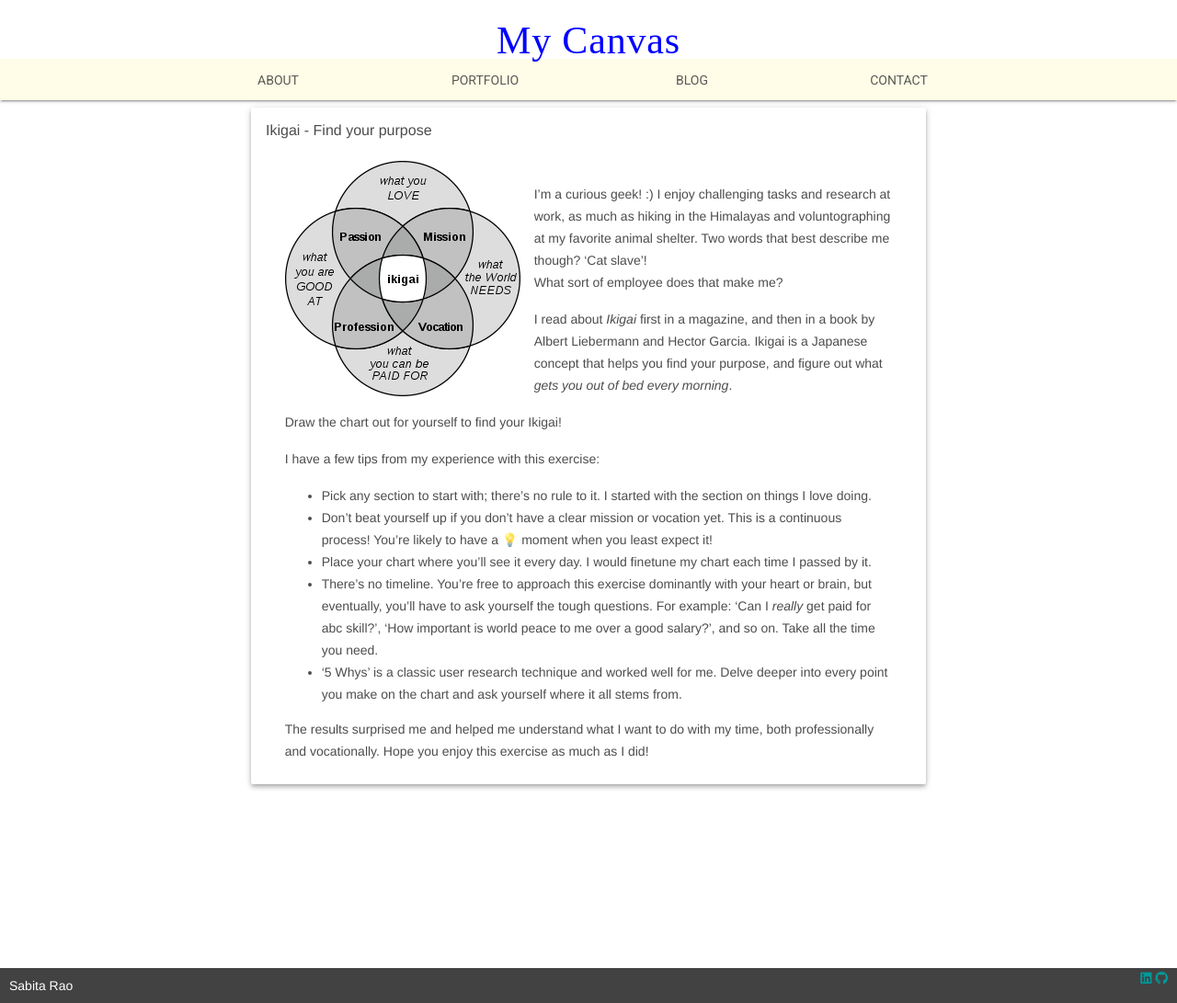
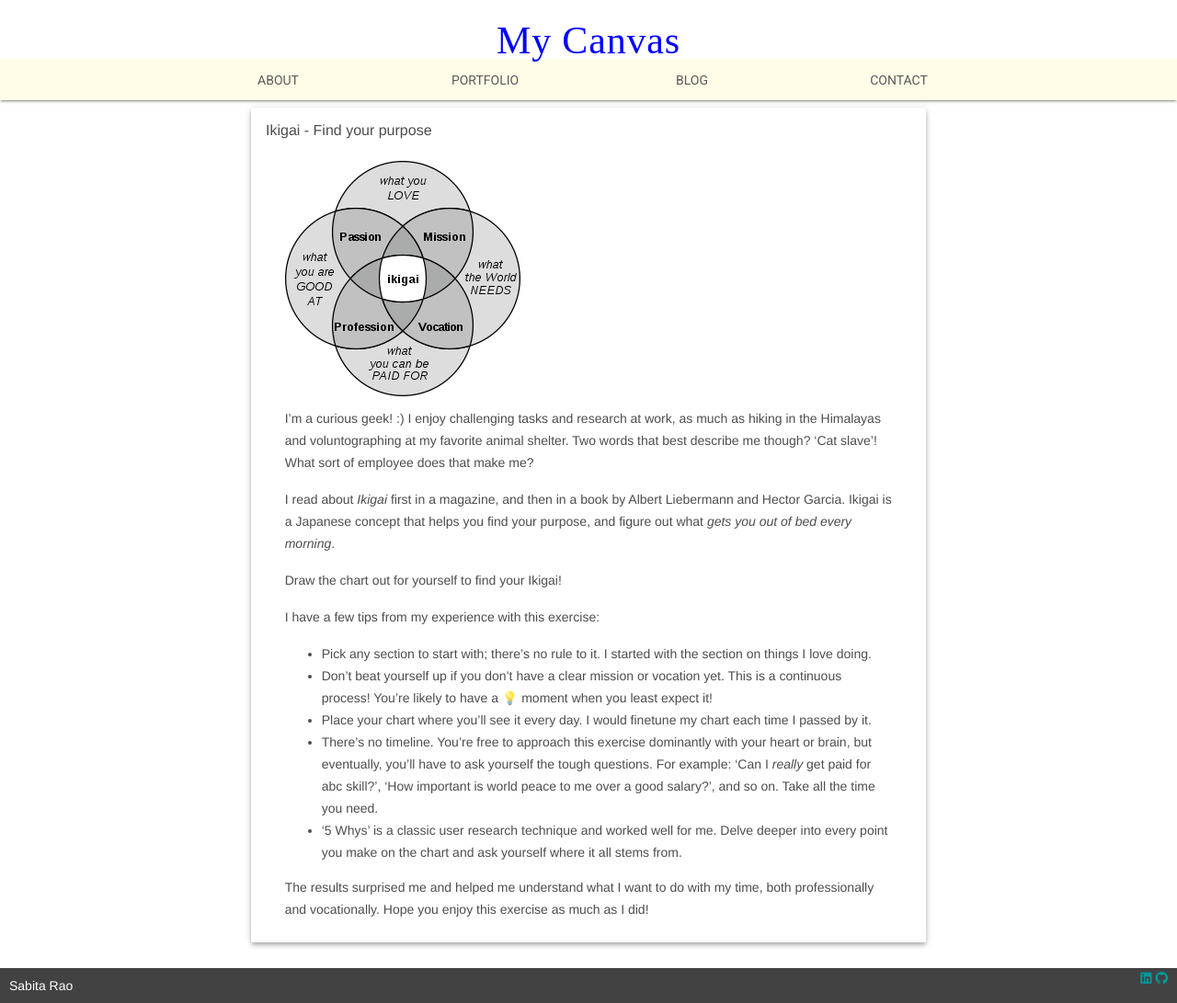
Before and after one commit to sabitarao/sabitarao.github.io, a Jekyll site: the page built from _posts/2020-04-12-ikigai.md, in a window 1280 px wide. Shown: the whole page at 92% size. Built offline with Jekyll 4.4.1, drawn with Linux system fonts in a browser that asks for light colours; nearby versions of some CDN libraries; emoji names are drawn with the system emoji font; some web fonts are replaced.

Commit message:
post align

```diff
--- a/_posts/2020-04-11-design-thinking-solo-writers.markdown
+++ b/_posts/2020-04-11-design-thinking-solo-writers.markdown
@@ -4,7 +4,7 @@ title: "Design Thinking for Solo Technical Writers"
 show: true
 comments: true
 ---
-<img src="/assets/restless-reinvention.PNG" align ="right">
+<img src="/assets/restless-reinvention.PNG" align ="middle">
 I'm an IBM-certified [Design Thinking Co-Creator](https://www.youracclaim.com/badges/231db2da-f36e-44e0-8cdc-af5ab45c6db0/public_url). It's serendipity! I stumbled upon IBM's [series](https://www.ibm.com/design/thinking/page/courses/Practitioner) while googling unrelated topics.
 What does design thinking have to do with writing, or any task, really?
 
--- a/_posts/2020-04-12-ikigai.md
+++ b/_posts/2020-04-12-ikigai.md
@@ -4,7 +4,7 @@ title: "Ikigai - Find your purpose"
 show: true
 comments: true
 ---
-<img src="/assets/ikigai.png" align ="left">
+<img src="/assets/ikigai.png" align ="middle">
 I'm a curious geek! :) I enjoy challenging tasks and research at work, as much as hiking in the Himalayas and voluntographing at my favorite animal shelter. Two words that best describe me though? 'Cat slave'!
 What sort of employee does that make me?
 
```
